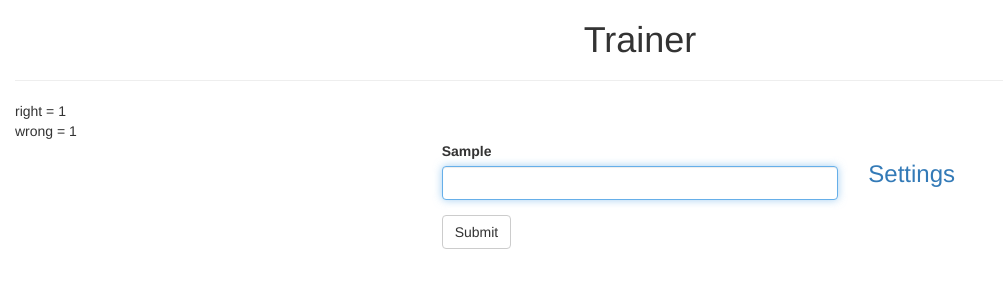
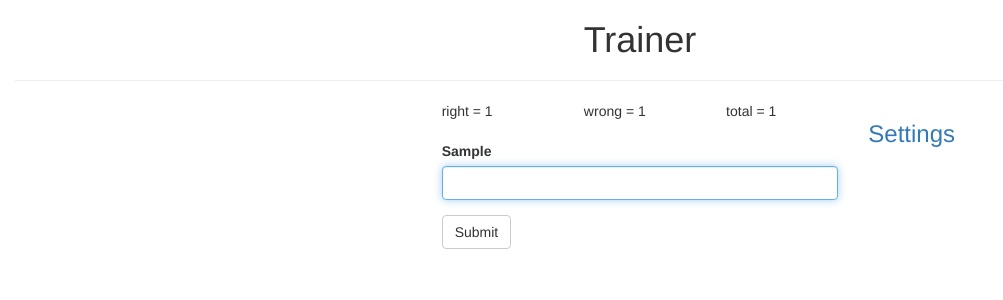
Before and after one commit to y-rybyak/trainer, a PHP site: page /trainer.php in a window 1280 px wide. Shown: the top 300 px of the page, without its empty margins (0-1003 px from the left). Run offline with PHP 8.4, Linux system fonts and the light colour scheme; a user stored in the database is signed in; tables that the repository leaves empty hold one stand-in row (values such as "Sample post").

Commit message:
user's guess is not case-sensitive

```diff
--- a/header.php
+++ b/header.php
@@ -12,7 +12,7 @@
 <div class="container-fluid">
     <div class="row">
         <div class="col-md-12" align="center">
-            <h1><?=$title?></h1>
+            <h1><?= $title ?></h1>
             <hr>
         </div>
     </div>
--- a/settings.php
+++ b/settings.php
@@ -74,7 +74,7 @@
             $wordId = $_GET["delete"];
             $sth = $dbh->prepare("DELETE FROM words WHERE english = :wordId AND intUserId = :id");
             $sth->execute([':wordId' => $wordId,
-            ':id' => $id]);
+                ':id' => $id]);
             header("Location: /settings.php", true, 303);
         }
         ?>
--- a/trainer.php
+++ b/trainer.php
@@ -7,6 +7,7 @@
 if (isset($_POST["dictionary"])) {
     $_SESSION["right"] = 0;
     $_SESSION["wrong"] = 0;
+    $_SESSION["total"] = 0;
 
     $sql = "TRUNCATE TABLE trainer.dictionary";
     $truncate = $dbh->prepare($sql);
@@ -35,21 +36,18 @@
     $sth = $dbh->prepare("SELECT * FROM trainer.guess");
     $sth->execute();
     $oldword = $sth->fetch()[0];
-    if ($oldword == $_GET["guess"]) {
+    if ($oldword == mb_strtolower($_GET["guess"], 'UTF-8')) {
         $_SESSION["right"] += 1;
+        $_SESSION["total"] += 1;
         $sth = $dbh->prepare("DELETE FROM trainer.dictionary WHERE russian = :russian");
         $sth->execute([':russian' => $oldword]);
-    }
-    else {
+    } else {
         $_SESSION["wrong"] += 1;
+        $_SESSION["total"] += 1;
     }
 
 }
 $riddle = selectWord();
-print "right = ";
-print isset($_SESSION["right"]) ? $_SESSION["right"] . "<br />" : 0 . "<br />";
-print "wrong = ";
-print isset($_SESSION["wrong"]) ? $_SESSION["wrong"] : 0;
 
 function selectWord()
 {
@@ -58,6 +56,7 @@
     $sth->execute();
     $randomWord = $sth->fetch();
     if ($randomWord == "") {
+        $riddle[0] = "<h3>Well done!</h3>";
         header('Location: /settings.php', true, 303);
         exit;
     }
@@ -80,6 +79,18 @@
 <div class="row">
     <div class="col-md-4"></div>
     <div class="col-md-4">
+        <div class="row">
+            <div class="col-md-4">
+                <?= "right = " . $_SESSION["right"] ?>
+            </div>
+            <div class="col-md-4">
+                <?= "wrong = " . $_SESSION["wrong"] ?>
+            </div>
+            <div class="col-md-4">
+                <?= "total = " . $_SESSION["total"] ?>
+            </div>
+        </div>
+        <br/>
 
         <form class="form-group" name="play" method="GET" action="trainer.php">
             <div class="form-group">
```
Also changed, not shown: class.Person.php (+16 -7 lines).
